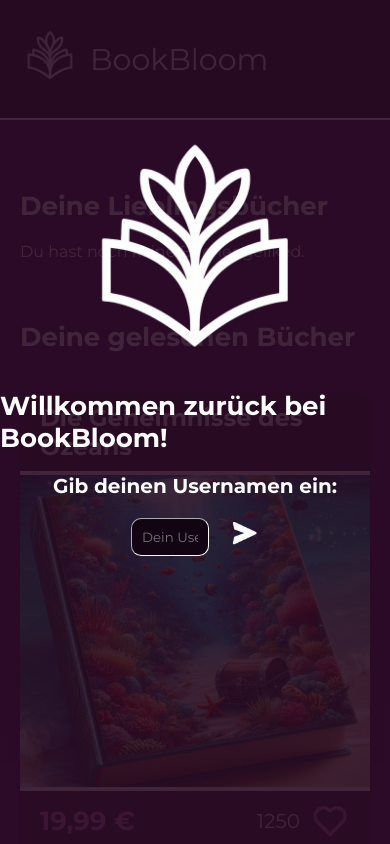
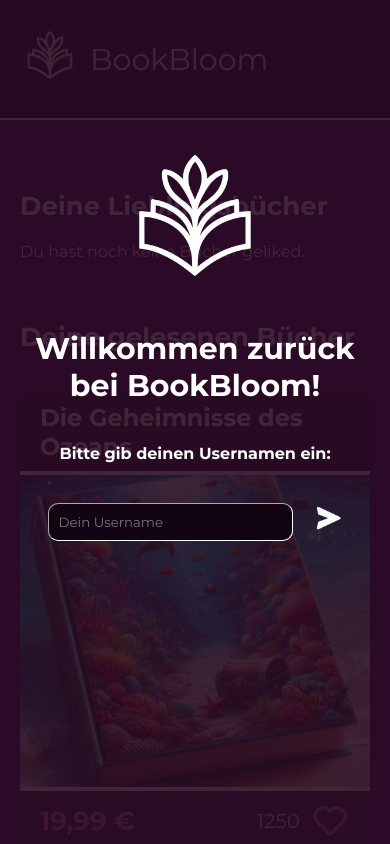
Before and after one commit to iri-ko/Bookstore, a plain HTML site: page index.html in a window 390 px wide. Shown: the top 844 px of the page. Drawn offline with Linux system fonts and the light colour scheme; a web font is replaced by a local one.

Commit message:
made overlay responsive

```diff
--- a/index.html
+++ b/index.html
@@ -22,11 +22,11 @@
 
     <body onload="init()">
 
-        <section id="overlay" class="max-width-1920 d-flex">
+        <section id="overlay" class="max-width-1920 d-flex padding-50">
             <div class="overlay-content"></div>
             <img class="overlay-img" src="./assets/img/logo.png">
             <h2>Willkommen zurück bei BookBloom!</h2>
-            <h4>Gib deinen Usernamen ein:</h4>
+            <h4>Bitte gib deinen Usernamen ein:</h4>
             <form><input
                 type="text"
                 id="userName-input"
@@ -36,7 +36,7 @@
             <img
                 class="hover-glow"
                 src="./assets/icons/sent.png"
-                onclick="addUserName()"
+                onclick="toggleOverlayVisibility()"
             />
         </form>
 
--- a/script.js
+++ b/script.js
@@ -411,13 +411,8 @@ function loadFromLocalStorage(key) {
 
 //#region Username functionality
 
-function addUserName(){
-    toggleVisibility();
-    console.log(userNameRef.value);
 
-}
-
-function toggleVisibility(){
+function toggleOverlayVisibility(){
     const overlayRef = document.getElementById('overlay')
     overlayRef.classList.remove('d-flex');
     overlayRef.classList.add('d-none');
--- a/style.css
+++ b/style.css
@@ -361,12 +361,33 @@ footer {
     width: 100%;
     height: 100dvh;
     padding-top: 100px;
+    @media (max-width: 450px){
+        gap: 40px;
+    }
+
 
     .overlay-img {
         height: 250px;
+        @media (max-width: 450px){
+            height: 150px;;
+        }
+
+    }
+    h2 {
+        font-size: 40px;
+        @media (max-width: 830px){
+            font-size: 30px;
+        }
+        @media (max-width: 700px){
+            text-align: center;
+        }
     }
     h4 {
         font-size: 20px;
+        @media (max-width: 400px){
+            text-align: center;
+            font-size: 16px;
+        }
     }
     form {
         display: flex;
@@ -389,6 +410,12 @@ footer {
             background-color: #120413;
             color: white;
             border: rgb(255, 255, 255) inset 1px;
+            @media (max-width: 1000px){
+                width: 50%;
+            }
+            @media (max-width: 1000px){
+                width: 70%;
+            }
         }
     }
 
```
